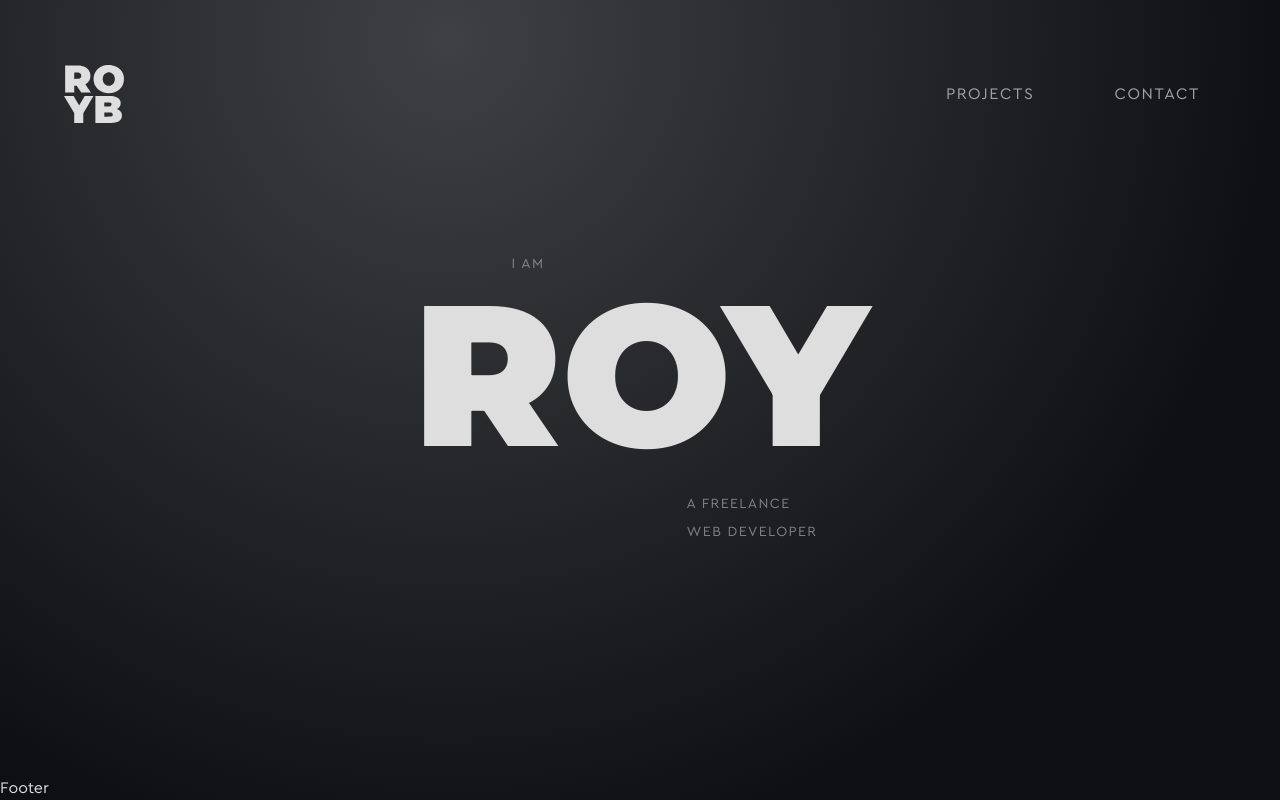
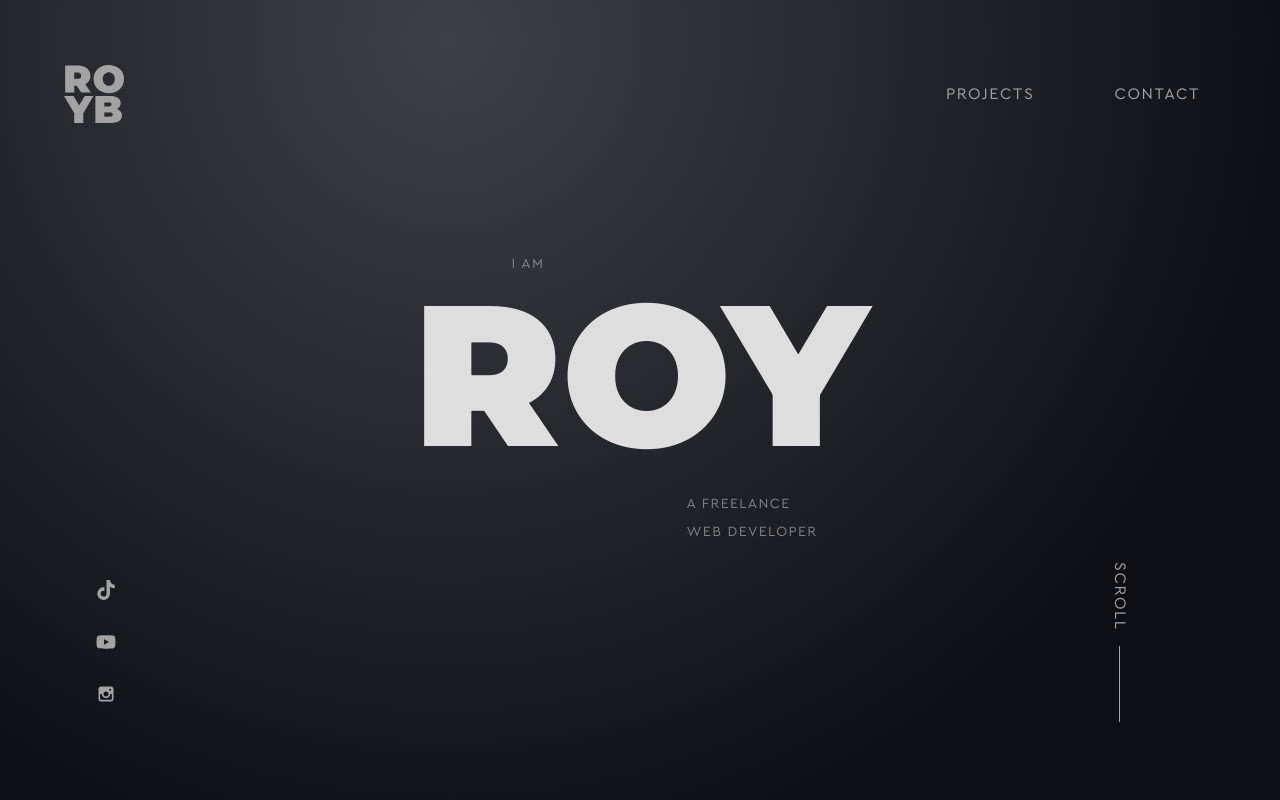
Before and after one commit to RoyDoesCode/portfolio, a Next.js app: page / in a window 1280 px wide. Built offline with nearby package versions, Linux system fonts and the light colour scheme.

Commit message:
Add footer

```diff
--- a/app/(index)/layout.tsx
+++ b/app/(index)/layout.tsx
@@ -1,5 +1,6 @@
 import React from "react";
 
+import { Footer } from "@/components/footer";
 import { Navbar } from "@/components/navbar";
 
 export default function HomeLayout({
@@ -13,7 +14,9 @@ export default function HomeLayout({
                 <Navbar />
             </div>
             <main className="p-48 h-full">{children}</main>
-            <div className="fixed bottom-0">Footer</div>
+            <div className="fixed bottom-0 w-full">
+                <Footer />
+            </div>
         </>
     );
 }
--- /dev/null
+++ b/components/footer.tsx
@@ -0,0 +1,43 @@
+import React from "react";
+import { SocialIcons } from "@/components/social-icons";
+
+export const Footer = () => {
+    return (
+        <div className="flex items-center justify-between p-16">
+            <SocialIcons direction="vertical" size={20} />
+            <div
+                className="
+                    group
+                    flex
+                    items-center
+                    justify-end
+                    w-48
+                    gap-4
+                    cursor-pointer
+                    rotate-90
+                    p-4
+                "
+            >
+                <span
+                    className="
+                        tracking-widest
+                        text-neutral-400
+                        group-hover:text-primary
+                    "
+                >
+                    SCROLL
+                </span>
+                <hr
+                    className="
+                        w-20
+                        border-neutral-400
+                        transition-all
+                        duration-300
+                        group-hover:w-6
+                        group-hover:border-primary
+                    "
+                />
+            </div>
+        </div>
+    );
+};
--- a/components/navbar.tsx
+++ b/components/navbar.tsx
@@ -1,9 +1,9 @@
 "use client";
 
+import Link from "next/link";
 import { usePathname, useRouter } from "next/navigation";
 
 import { Logo } from "@/components/logo";
-import Link from "next/link";
 import { cn } from "@/lib/utils";
 
 export const Navbar = () => {
@@ -27,7 +27,7 @@ export const Navbar = () => {
                 width={60}
                 height={60}
                 onClick={() => router.push("/")}
-                className="cursor-pointer"
+                className="cursor-pointer fill-neutral-400 hover:fill-primary transition-colors"
             />
             <nav className="flex items-center gap-12">
                 {routes.map((route) => (
@@ -36,8 +36,8 @@ export const Navbar = () => {
                         href={route.path}
                         className={cn(
                             `uppercase
+                            tracking-widest
                             p-4
-                            tracking-widest
                             text-neutral-400
                             hover:text-primary
                             transition-colors`,
--- /dev/null
+++ b/components/social-icons.tsx
@@ -0,0 +1,47 @@
+import Link from "next/link";
+import React from "react";
+import { FaTiktok, FaYoutube } from "react-icons/fa";
+import { TiSocialInstagram } from "react-icons/ti";
+
+import { cn } from "@/lib/utils";
+
+interface SocialIconsProps {
+    direction?: "vertical" | "horizontal";
+    size?: string | number;
+    className?: string;
+}
+
+export const SocialIcons: React.FC<SocialIconsProps> = ({
+    direction = "vertical",
+    size,
+    className,
+}) => {
+    return (
+        <div
+            className={cn(
+                "flex text-neutral-400 p-4",
+                direction === "vertical" ? "flex-col" : "flex-row",
+                className
+            )}
+        >
+            <Link
+                href="#"
+                className="p-4 text-neutral-400 hover:text-primary transition-colors"
+            >
+                <FaTiktok size={size} />
+            </Link>
+            <Link
+                href="#"
+                className="p-4 text-neutral-400 hover:text-primary transition-colors"
+            >
+                <FaYoutube size={size} />
+            </Link>
+            <Link
+                href="#"
+                className="p-4 text-neutral-400 hover:text-primary transition-colors"
+            >
+                <TiSocialInstagram size={size} />
+            </Link>
+        </div>
+    );
+};
--- a/package.json
+++ b/package.json
@@ -16,6 +16,7 @@
         "next-themes": "^0.2.1",
         "react": "^18",
         "react-dom": "^18",
+        "react-icons": "^5.0.1",
         "tailwind-merge": "^2.2.1",
         "tailwindcss-animate": "^1.0.7"
     },
@@ -27,6 +28,8 @@
         "eslint": "^8",
         "eslint-config-next": "14.1.0",
         "postcss": "^8",
+        "prettier": "^3.2.4",
+        "prettier-plugin-tailwindcss": "^0.5.11",
         "tailwindcss": "^3.3.0",
         "typescript": "^5"
     }
--- a/tailwind.config.ts
+++ b/tailwind.config.ts
@@ -74,7 +74,7 @@ const config = {
             },
         },
     },
-    plugins: [require("tailwindcss-animate")],
+    plugins: ["prettier-plugin-tailwindcss", require("tailwindcss-animate")],
 } satisfies Config;
 
 export default config;
```
Also changed, not shown: 1 other file (tests, documents, lock files or other folders).
